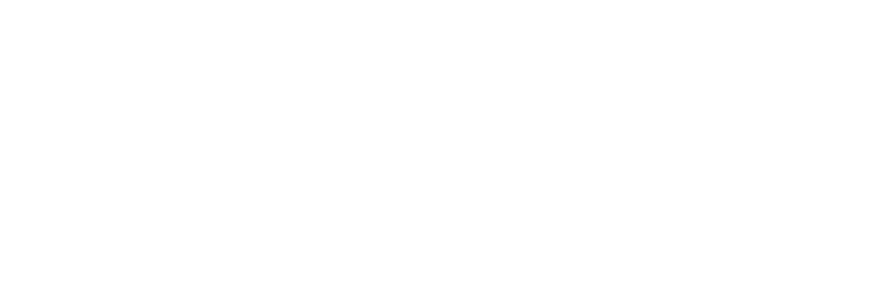
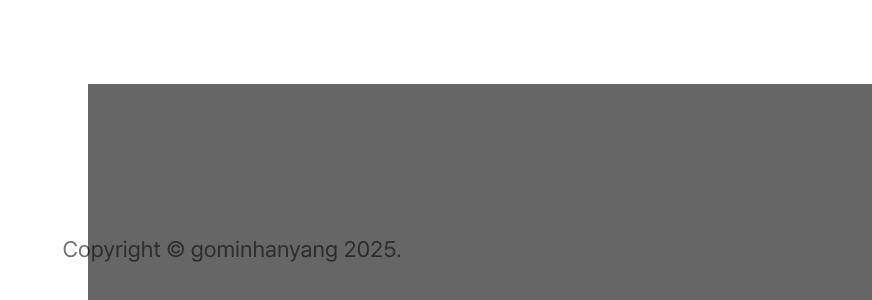
Before and after one commit to techforimpact-archive/TFI_CAMPUS_HANYANG_25Spring_SalingtheMind, a React (Vite) app: page / in a window 1280 px wide. Before the commit this address had no page. Shown: the part 500-800 px from the top of the page, without its empty margins (408-1280 px from the left). Built offline with nearby package versions, Linux system fonts and the light colour scheme.

Commit message:
feat: default layout setting

```diff
--- /dev/null
+++ b/css.d.ts
@@ -0,0 +1,4 @@
+declare module "*.module.css" {
+  const content: { [key: string]: string };
+  export = content;
+}
--- a/index.html
+++ b/index.html
@@ -1,8 +1,21 @@
-<!DOCTYPE html>
+<!doctype html>
 <html lang="ko">
   <head>
     <meta charset="UTF-8" />
     <title>My React App</title>
+    <style>
+      html,
+      body {
+        width: 100dvw;
+        height: 100dvh;
+        margin: 0;
+        overflow: hidden;
+      }
+      #root {
+        width: 100%;
+        height: 100%;
+      }
+    </style>
   </head>
   <body>
     <div id="root"></div>
--- a/package.json
+++ b/package.json
@@ -1,6 +1,6 @@
 {
   "scripts": {
-    "dev": "vite",
+    "dev": "vite --host",
     "build": "vite build",
     "preview": "vite preview",
     "lint": "eslint 'src/**/*.{ts,tsx,js,jsx}' --fix",
--- a/src/App.tsx
+++ b/src/App.tsx
@@ -1,14 +1,20 @@
-import { BrowserRouter, Routes, Route } from 'react-router-dom'
-import Counter from './store/pages/Counter'
+import { BrowserRouter, Routes, Route } from 'react-router-dom';
+import Counter from './store/pages/Counter';
+import React from 'react';
+import Layout from '@/layout';
 
 function App() {
   return (
-    <BrowserRouter>
-      <Routes>
-        <Route path="/counter" element={<Counter />} />
-      </Routes>
-    </BrowserRouter>
-  )
+    <React.StrictMode>
+      <Layout>
+        <BrowserRouter>
+          <Routes>
+            <Route path="/counter" element={<Counter />} />
+          </Routes>
+        </BrowserRouter>
+      </Layout>
+    </React.StrictMode>
+  );
 }
 
 export default App;
--- /dev/null
+++ b/src/components/ConsoleLog.tsx
@@ -0,0 +1,56 @@
+import { useEffect, useState } from 'react';
+
+function safeStringify(obj: any) {
+  const seen = new WeakSet();
+  return JSON.stringify(obj, (key, value) => {
+    if (typeof value === 'object' && value !== null) {
+      if (seen.has(value)) return '';
+      seen.add(value);
+    }
+    return value;
+  });
+}
+
+export default function ConsoleLog() {
+  const [logs, setLogs] = useState<string[]>([]);
+
+  useEffect(() => {
+    const originalLog = console.log;
+
+    console.log = (...args: any[]) => {
+      originalLog(...args);
+      setLogs(prev => [
+        ...prev.slice(-30), // Keep the latest 30 logs
+        args
+          .map((arg: any) => (typeof arg === 'object' ? safeStringify(arg) : String(arg)))
+          .join(' '),
+      ]);
+    };
+
+    return () => {
+      console.log = originalLog; // 복원
+    };
+  }, []);
+
+  return (
+    <div
+      style={{
+        position: 'fixed',
+        width: '60vw',
+        height: '200px',
+        right: 0,
+        bottom: 0,
+        backgroundColor: 'rgba(0,0,0,0.6)',
+        color: 'lime',
+        fontSize: '28px',
+        overflowY: 'auto',
+        padding: '8px',
+        zIndex: 9999,
+      }}
+    >
+      {logs.map((log, idx) => (
+        <div key={'log' + idx}>{log}</div>
+      ))}
+    </div>
+  );
+}
--- /dev/null
+++ b/src/layout.module.css
@@ -0,0 +1,75 @@
+@font-face {
+  font-family: 'Pretendard Variable';
+  src: url('/font/PretendardVariable.woff2') format('woff2');
+}
+.layout {
+  width: 100%;
+  height: 100%;
+  display: flex;
+  flex-direction: column;
+  overflow: hidden;
+}
+.main {
+  flex: 1;
+  overflow-y: auto;
+  background-color: #ffffff;
+}
+.footer {
+  height: 4rem;
+  font-size: 1.4rem;
+  text-align: center;
+  color: #717171;
+}
+
+body {
+  font-family:
+    'Pretendard Variable',
+    Pretendard,
+    -apple-system,
+    BlinkMacSystemFont,
+    system-ui,
+    Roboto,
+    'Helvetica Neue',
+    'Segoe UI',
+    'Apple SD Gothic Neo',
+    'Noto Sans KR',
+    'Malgun Gothic',
+    'Apple Color Emoji',
+    'Segoe UI Emoji',
+    'Segoe UI Symbol',
+    sans-serif;
+}
+a,
+button {
+  display: block;
+  margin: 0 auto;
+  text-align: center;
+  text-decoration: none;
+  cursor: pointer;
+  height: 6rem;
+  font-size: 3rem;
+  line-height: 6rem;
+  border: none;
+  border-radius: 1.5rem;
+  color: #fff;
+  background-color: #f8c464;
+  transition: background-color 3s ease;
+  &:active {
+    background-color: #ff9900;
+  }
+}
+
+h1 {
+  font-size: 5rem;
+  font-weight: 800;
+}
+
+h2 {
+  font-size: 4rem;
+  font-weight: 800;
+}
+
+p {
+  font-size: 2.5rem;
+  white-space: pre-wrap;
+}
--- /dev/null
+++ b/src/layout.tsx
@@ -0,0 +1,13 @@
+import styles from '@/layout.module.css';
+import ConsoleLog from '@/components/ConsoleLog';
+
+export default function Layout({ children }: { children: React.ReactNode }) {
+  return (
+    <div className={styles.layout}>
+      <header />
+      <main className={styles.main}>{children}</main>
+      <footer className={styles.footer}>Copyright © gominhanyang 2025.</footer>
+      <ConsoleLog />
+    </div>
+  );
+}
```
Also changed, not shown: src/index.tsx (+3 -4 lines), public/font/PretendardVariable.woff2 (added).
